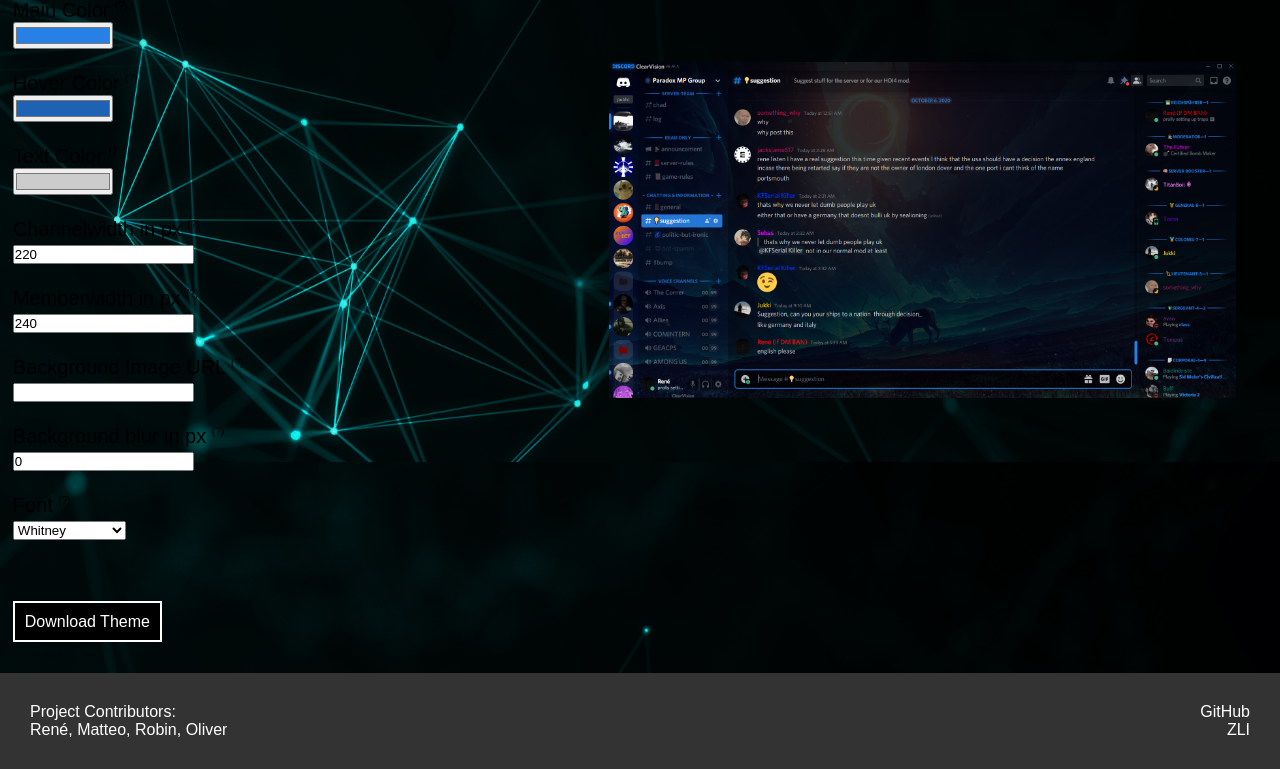
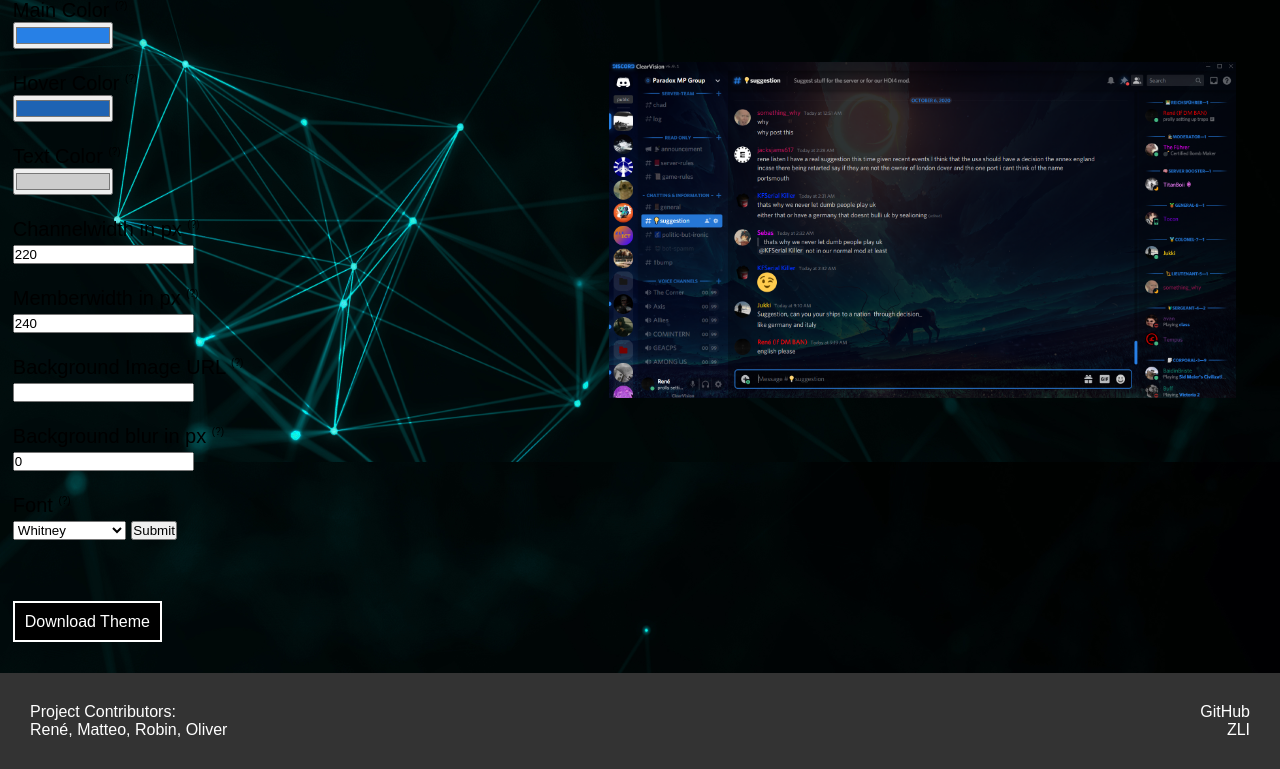
Before and after one commit to ReddixT/BetterDiscord-Thememaker, a PHP site: page /pages/createtheme.php in a window 1280 px wide. Shown: the part 338-1107 px from the top of the page. Run offline with PHP 8.4, Linux system fonts and the light colour scheme.

Commit message:
working on submit button

```diff
--- a/assets/base_theme.css
+++ b/assets/base_theme.css
@@ -17,7 +17,7 @@
 :root {
 
 	/* ACCENT COLORS */
-	--main-color: <?php echo $_POST['maincolor'];?>; /* main accent color (hex, rgb or hsl) [default: #2780e6] */
+	--main-color: <?php echo $_GET['maincolor'];?>; /* main accent color (hex, rgb or hsl) [default: #2780e6] */
 	--hover-color: #1e63b3; /* hover accent color (hex, rgb or hsl) [default: #1e63b3] */
 	--success-color: #43b581; /* success accent color (hex, rgb or hsl) [default: #43b581] */
 	--danger-color: #982929; /* danger accent color (hex, rgb or hsl) [default: #982929] */
--- a/pages/createtheme.php
+++ b/pages/createtheme.php
@@ -101,6 +101,7 @@
                         <option value="Helvetica">Helvetica</option>
                         <option value="sans-serif">sans-serif</option>
                     </select>
+                    <input type="submit" value="Submit" action="../assets/base_theme.css">
                 </form>
             </div>
             <div2 class="column">
```
